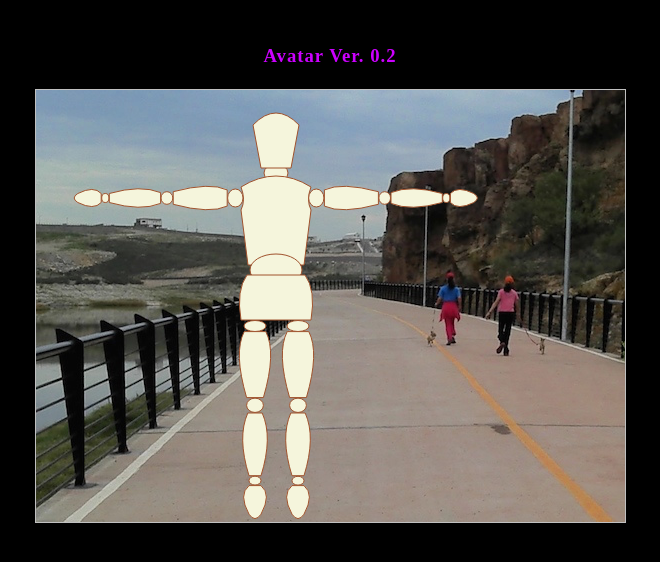
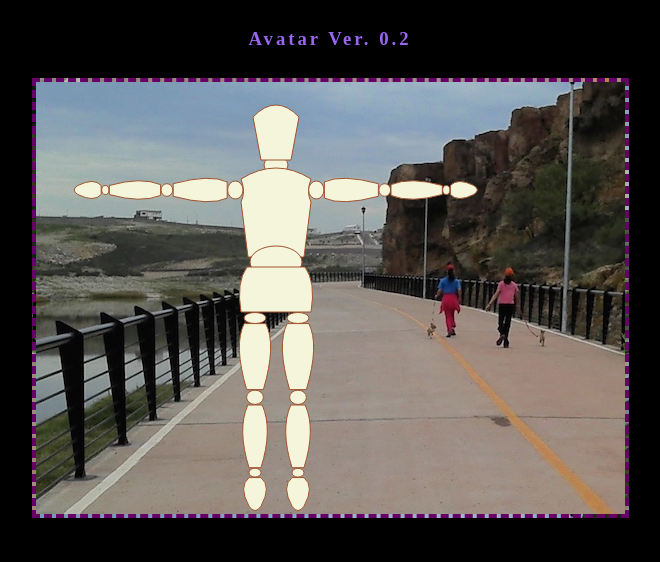
Before and after one commit to mLearningLab/AnimatePuppetJS, a plain HTML site: page AvatarJS/index.html in a window 1280 px wide. Shown: the whole page, without its empty margins (310-970 px from the left). Drawn offline with Linux system fonts and the light colour scheme.

Commit message:
ReadMe & CSS styles revised

```diff
--- a/AvatarJS/avatar.js
+++ b/AvatarJS/avatar.js
@@ -107,7 +107,7 @@ function init()
                     dur += d[j][1];
                     break;
             }
-            keyTimes += (round(dur/tot) + ";"); // (1.0*dur/tot + ";");
+            keyTimes += (round(dur/tot) + ";");
         } // for j
         keyTimes = keyTimes.substring(0, keyTimes.length - 1); //.2 BUG: Chrome fails if KeyTimes ends with ";"
         if (tot>0) {
--- a/AvatarJS/index.html
+++ b/AvatarJS/index.html
@@ -3,22 +3,16 @@
     <head>
         <title>Avatar Ver. 0.2</title>
         <link rel="stylesheet" href="puppet.css">
-            <script src="avatar.js"></script>
+        <script src="avatar.js"></script>
     </head>
 
     <body onLoad="init()">
 
-        <center>
+        <h3>Avatar Ver. 0.2</h3>
 
-            <br />
-
-            <h3>Avatar Ver. 0.2</h3>
-
-            <object id="avatar" data="avatar.svg" type="image/svg+xml" width="589" height="432" alt="Avatar SVG image" style="border:silver solid 1px">
-                Your browser doesn't support SVG
-            </object>
-
-        </center>
+        <object id="avatar" data="avatar.svg" type="image/svg+xml" width="589" height="432" alt="SVG image">
+            Your browser doesn't support SVG
+        </object>
 
     </body>
 </html>
--- a/AvatarJS/puppet.css
+++ b/AvatarJS/puppet.css
@@ -1,19 +1,23 @@
 /* puppet.css */
 
 body {
-    background:black;
-    color:#80e;
-    font:bold bigger Verdana,serif;
+    background: black;
+    color: #96e;
+    font: bold bigger Verdana,serif;
+}
+
+body, img, h3 {
+  text-align: center;
+  display: block;
+  margin: 0 auto;
 }
 
 h3 {
-    text-decoration:none;
-    letter-spacing:1px;
-    padding:0 28px 4px 28px;
-    font:bold bigger Verdana,serif;
-    color:#c0f;
+    letter-spacing: 3px;
+    padding: 28px;
 }
 
 #avatar {
   background-image: url(fondo.jpg);
+  border: #606  dashed 4px;
 }
```
Also changed, not shown: 1 other file.
